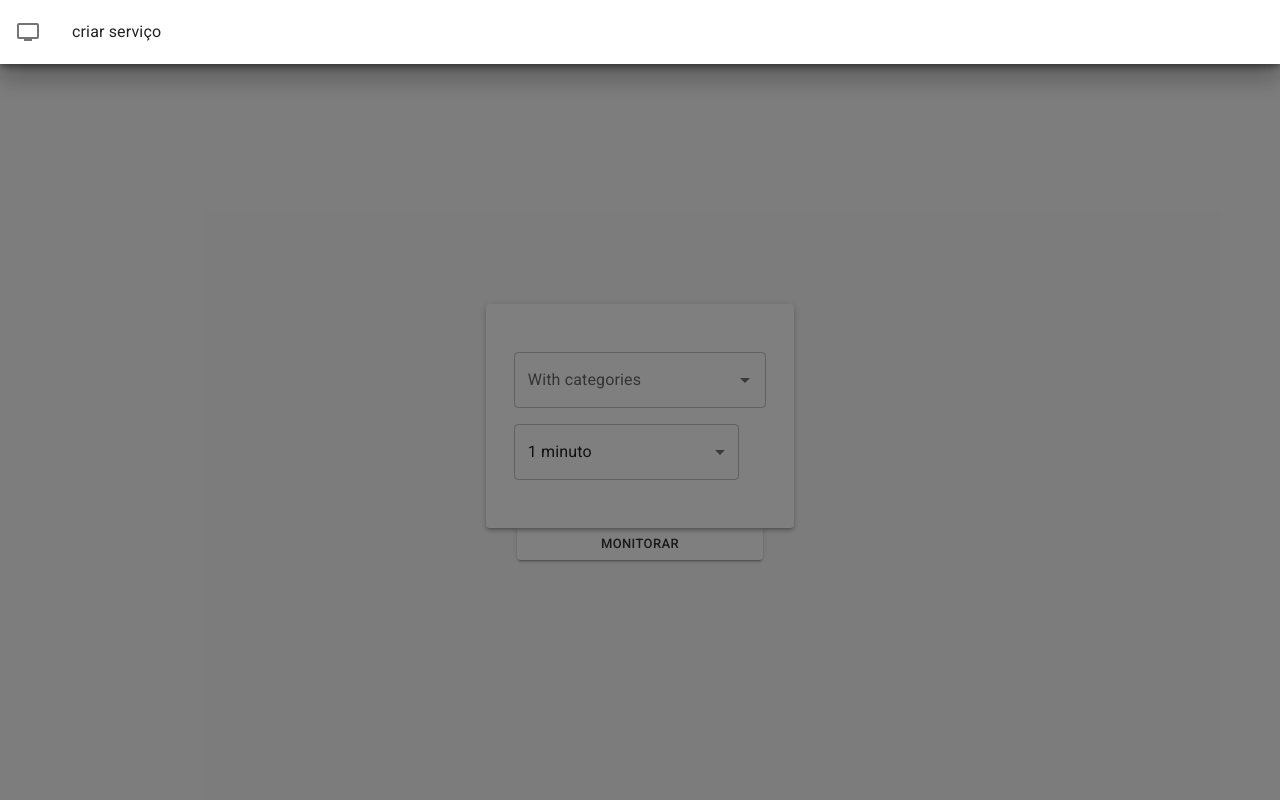
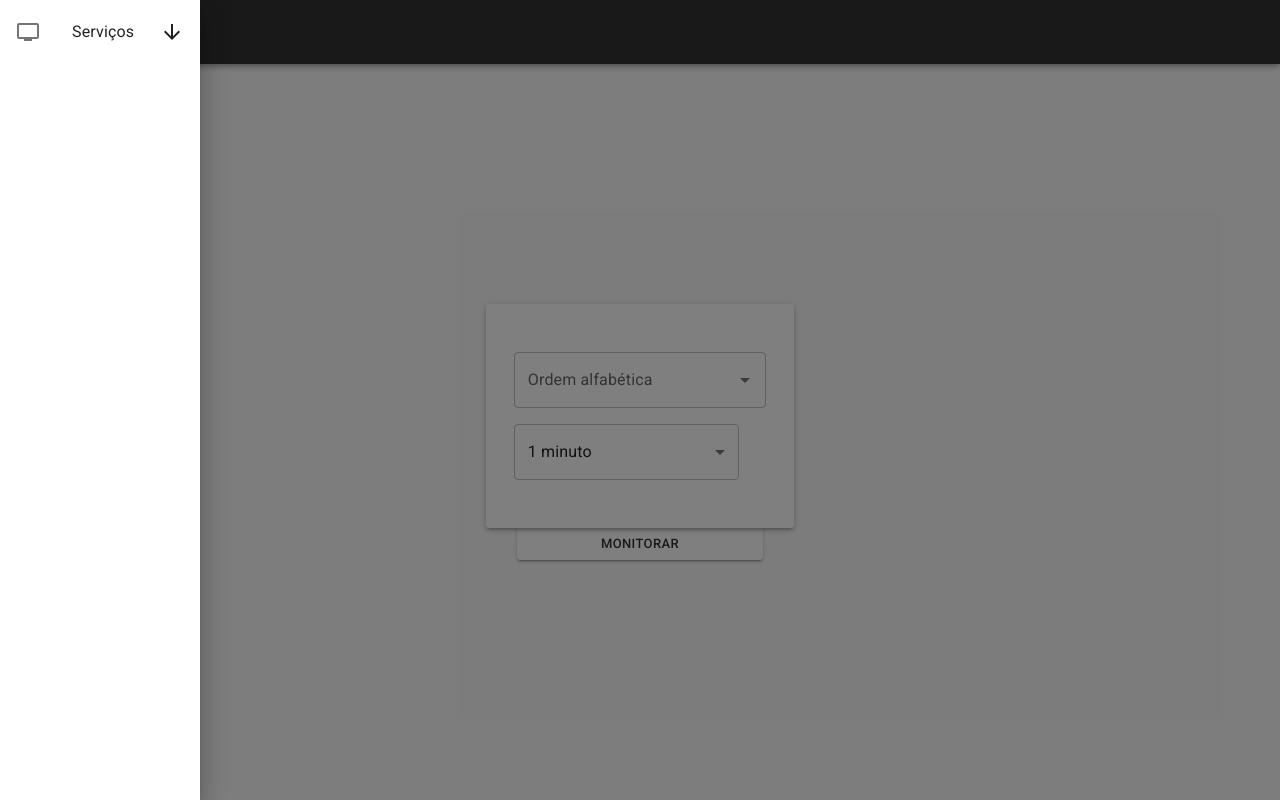
Before and after one commit to mugarate12/web-scraping-frontend, a Next.js app: page /services/create in a window 1280 px wide. Both pictures are taken after a click on the button 36 px from the left and 32 px from the top of the page. Built offline with nearby package versions, Linux system fonts and the light colour scheme; no server answers.

Commit message:
refactor!: structure options in menu

```diff
--- a/components/Menu/index.tsx
+++ b/components/Menu/index.tsx
@@ -1,4 +1,7 @@
 import { useRouter } from 'next/router'
+import {
+  useState
+} from 'react'
 
 import {
   Box,
@@ -11,6 +14,8 @@ import {
 } from '@material-ui/core'
 
 import {
+  ArrowUpward,
+  ArrowDownward,
   PersonalVideo
 } from '@material-ui/icons'
 
@@ -18,6 +23,8 @@ import { useMenuContext } from './../../context/menuContext'
 
 export default function Menu() {
   const { open, setOpen } = useMenuContext()
+
+  const [ openServicesOptions, setOpenServicesOptions ] = useState<boolean>(false)
 
   const router = useRouter()
 
@@ -32,28 +39,72 @@ export default function Menu() {
     }
   }
 
+  function handleOption(event: any, func: Function) {
+    if (event.type === 'keydown' && (event.key === 'Tab' || event.key === 'Shift')) {
+      return
+    }
+
+    func()
+  }
+
+  function renderArrow(state: boolean) {
+    if (state) {
+      return (
+        <ArrowUpward />
+        )
+      } else {
+        return (
+        <ArrowDownward />
+      )
+    }
+  }
+
+  function renderServicesOptions() {
+    if (openServicesOptions) {
+      return (
+        <>
+          <ListItem
+            button
+            onClick={(event) => toggleDrawer(event, '/services/create')}
+            onKeyDown={(event) => toggleDrawer(event, '/services/create')}
+          >
+            <ListItemText primary='criar serviço' sx={{ marginLeft: '20px' }}/>
+          </ListItem>
+        </>
+      )
+    }
+  }
+
   function renderMenu() {
     if (router.pathname !== '/') {
       return (
         <Drawer
-          anchor='top'
+          anchor='left'
           open={open}
           onClose={(event) => toggleDrawer(event)}
         >
           <Box
-            sx={{ width: 250 }}
+            sx={{ width: 'auto', minWidth: '200px' }}
             role="presentation"
-            onClick={(event) => toggleDrawer(event, '/services/create')}
-            onKeyDown={(event) => toggleDrawer(event, '/services/create')}
+            // onClick={(event) => toggleDrawer(event, '/services/create')}
+            // onKeyDown={(event) => toggleDrawer(event, '/services/create')}
           >
             <List>
-              <ListItem button >
+              <ListItem
+                button
+                onClick={(event) => handleOption(event, () => setOpenServicesOptions(!openServicesOptions))}
+                onKeyDown={(event) => handleOption(event, () => setOpenServicesOptions(!openServicesOptions))}
+              >
                 <ListItemIcon>
                   <PersonalVideo />
                 </ListItemIcon>
 
-                <ListItemText primary='criar serviço'/>
+                <ListItemText primary='Serviços'/>
+
+                {renderArrow(openServicesOptions)}
               </ListItem>
+
+              {renderServicesOptions()}
             </List>
           </Box>
         </Drawer>
--- a/pages/services/create.tsx
+++ b/pages/services/create.tsx
@@ -114,7 +114,7 @@ const CreateService: NextPage = () => {
                 sx={{
                   width: 200
                 }}
-                renderInput={(params) => <TextField {...params} label="With categories" />}
+                renderInput={(params) => <TextField {...params} label="Ordem alfabética" />}
               />
 
               <Select
```
